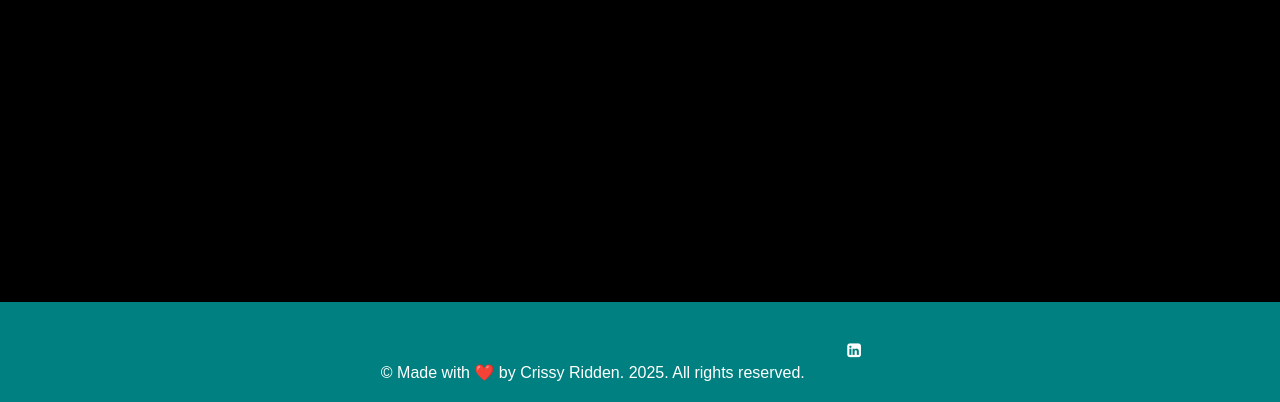
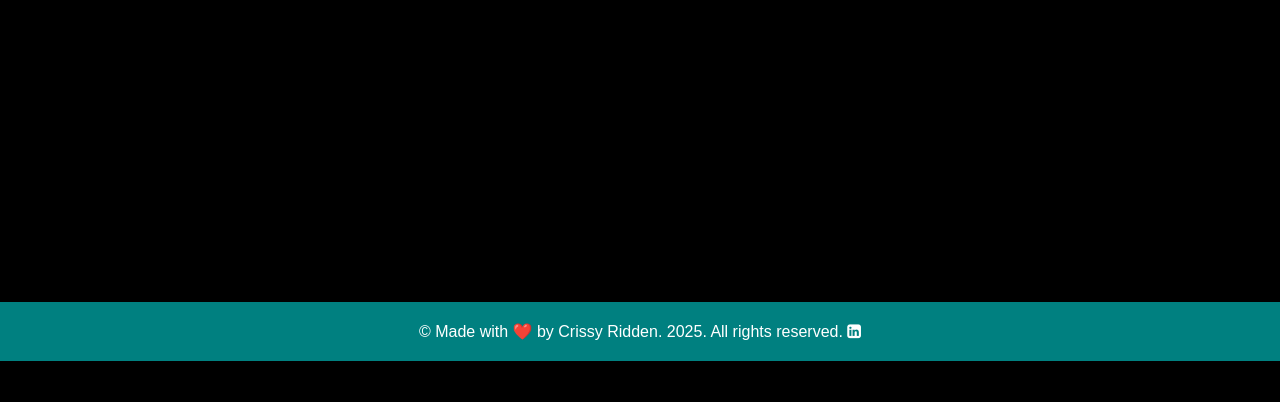
Before and after one commit to CRddn/WebsiteCrid, a PHP site: page /about.html in a window 1280 px wide. Shown: the part 618-1020 px from the top of the page. After the commit the page ends 979 px from the top, so only its background shows below. Run offline with PHP 8.4, Linux system fonts and the light colour scheme.

Commit message:
linkedin button update

```diff
--- a/style.css
+++ b/style.css
@@ -380,7 +380,7 @@ button:hover {
 
 /* Footer Styling */
 .fa {
-  display: contents;
+  display: contents !important;
   padding: 20px;
   font-size: 30px;
   width: 50px;
```
